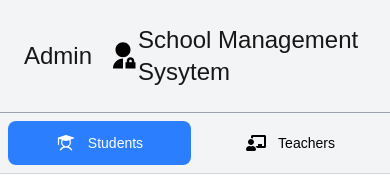
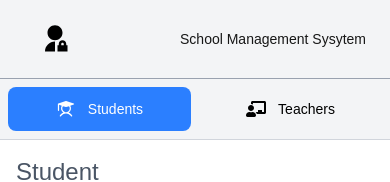
Before and after one commit to isaacmatovu/schoolmanagement, a Next.js app: page /admin in a window 390 px wide. Shown: the top 182 px of the page. Built offline with nearby package versions, Linux system fonts and the light colour scheme.

Commit message:
made header text mobile responsive

```diff
--- a/src/components/admin/Header.tsx
+++ b/src/components/admin/Header.tsx
@@ -1,13 +1,17 @@
 import { RiAdminFill } from "react-icons/ri";
+interface HeaderProps {
+  title: string;
+}
 
-export default function Header() {
+export default function Header(props: HeaderProps) {
+  const { title } = props;
   return (
     <div className="flex items-center justify-between bg-gray-100 p-6 border-b border-gray-400">
       <div className="flex items-center gap-x-4">
-        <h1 className="text-2xl">Admin</h1>
+        <h1 className="text-2xl">{title}</h1>
         <RiAdminFill className="text-3xl text-black" />
       </div>
-      <p className="text-2xl">School Management Sysytem</p>
+      <p className="text-sm sm:text-2xl">School Management Sysytem</p>
     </div>
   );
 }
```
